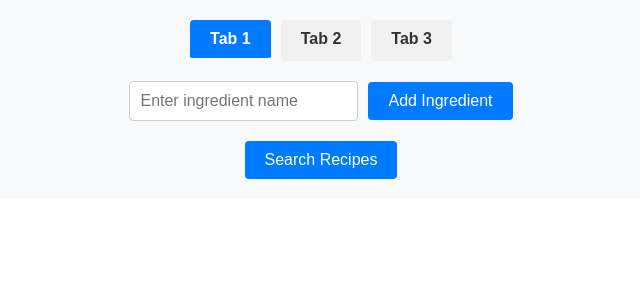
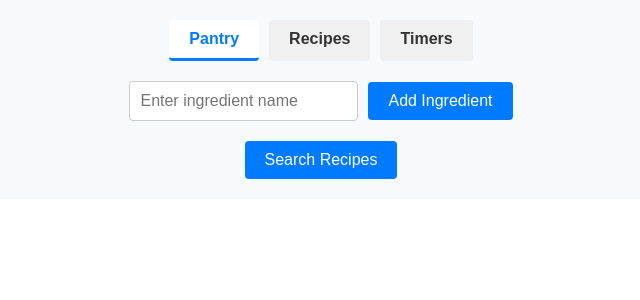
Before and after one commit to Robert-Zank/semcse201, a React (Create React App) app: page / in a window 1280 px wide. Shown: the top 300 px of the page, without its empty margins (319-959 px from the left). Built offline with nearby package versions, Linux system fonts and the light colour scheme.

Commit message:
Changed some styling

```diff
--- a/src/App.css
+++ b/src/App.css
@@ -18,12 +18,13 @@
   font-size: 16px;
   font-weight: bold;
   color: #333; /* Button text color */
+  transition: background-color 0.3s ease; /* Smooth transition on hover */
 }
 
 .Tabs button.active {
-  border-bottom-color: #ffffff;
-  background-color: #007bff; /* Active tab background color */
-  color: #fff; /* Active tab text color */
+  border-bottom-color: #007bff;
+  background-color: #ffffff; /* Active tab background color */
+  color: #007bff; /* Active tab text color */
 }
 
 /* Tab content */
@@ -49,7 +50,6 @@ button {
   border-radius: 4px;
   cursor: pointer;
   font-size: 16px;
-  transition: background-color 0.3s ease; /* Smooth transition on hover */
 }
 
 button:hover {
--- a/src/App.js
+++ b/src/App.js
@@ -59,9 +59,9 @@ function App() {
   return (
     <div className="App">
       <div className="Tabs">
-        <button className={activeTab === 'tab1' ? 'active' : ''} onClick={() => handleTabClick('tab1')}>Tab 1</button>
-        <button className={activeTab === 'tab2' ? 'active' : ''} onClick={() => handleTabClick('tab2')}>Tab 2</button>
-        <button className={activeTab === 'tab3' ? 'active' : ''} onClick={() => handleTabClick('tab3')}>Tab 3</button>
+        <button className={activeTab === 'tab1' ? 'active' : ''} onClick={() => handleTabClick('tab1')}>Pantry</button>
+        <button className={activeTab === 'tab2' ? 'active' : ''} onClick={() => handleTabClick('tab2')}>Recipes</button>
+        <button className={activeTab === 'tab3' ? 'active' : ''} onClick={() => handleTabClick('tab3')}>Timers</button>
       </div>
       <div className="Tab-content">
         {activeTab === 'tab1' && (
```
